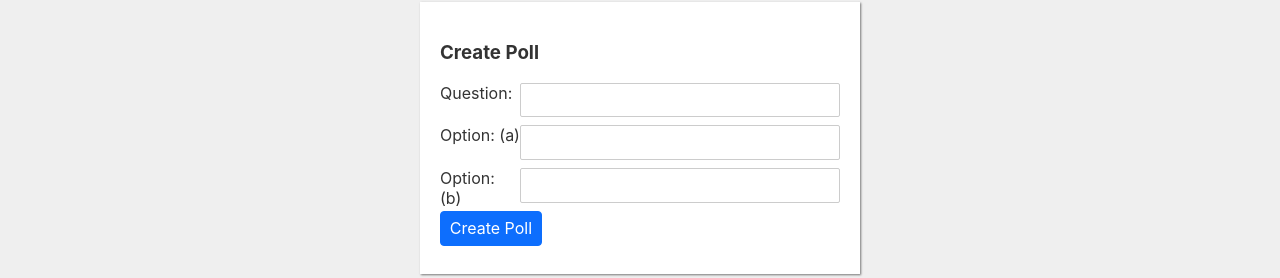
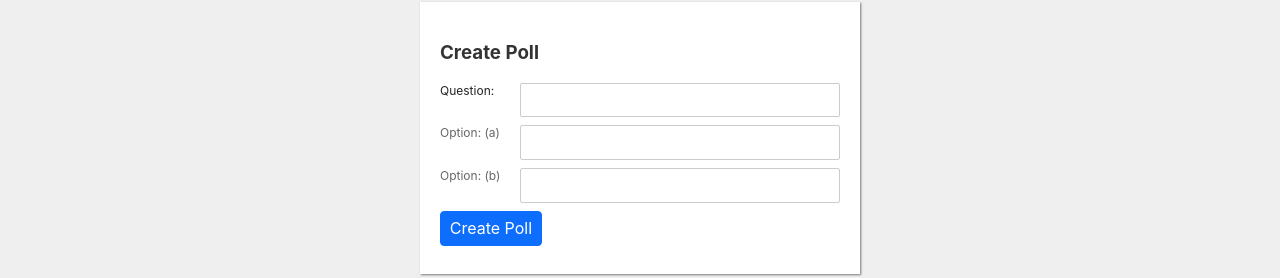
Before and after one commit to talk2rajeev/svelte-poll-app, a Svelte app: page / in a window 1280 px wide. Shown: the part 177-455 px from the top of the page. Built offline with nearby package versions, Linux system fonts and the light colour scheme.

Commit message:
form label styled

```diff
--- a/src/components/createPoll.svelte
+++ b/src/components/createPoll.svelte
@@ -22,11 +22,11 @@
     <div class="create-poll">
         <h3>Create Poll</h3>
         <div class="qna-grid">
-            <span>Question: </span> <input type="text" bind:value={pollQuestion}/>
+            <span style="color: #222;">Question: </span> <input type="text" bind:value={pollQuestion}/>
         </div>
         <div>
             <div class="qna-grid">
-                <span>Option: (a)</span> <input type="text" class="option-input" on:input={(e)=> optionA = e.target.value}/>
+                <span >Option: (a)</span> <input type="text" class="option-input" on:input={(e)=> optionA = e.target.value}/>
             </div>
             <div class="qna-grid">
                 <span>Option: (b)</span> <input type="text" class="option-input" on:input={(e)=> optionB = e.target.value}/>
@@ -63,6 +63,10 @@
         display: grid;
         grid-template-columns: 80px auto;
     }
+    .qna-grid span{
+        font-size: 12px;
+        color: #666;
+    }
     .btn {
         display: inline-block;
         font-weight: 400;
```
